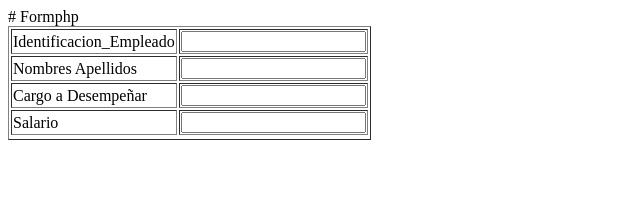
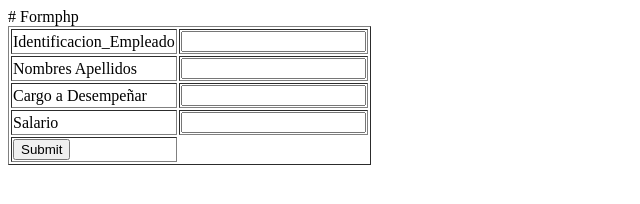
Before and after one commit to neider11/Formphp, a plain HTML site: page Index.html in a window 1280 px wide. Shown: the whole page, without its empty margins (0-640 px from the left). Drawn offline with Linux system fonts and the light colour scheme.

Commit message:
Update Index.html

```diff
--- a/Index.html
+++ b/Index.html
@@ -2,15 +2,16 @@
 <html>
  <head>
  </head>
+
    <body>
-    <form name="empleados" class="formulario" action="informacion.php" method="POST">
+<form name="empleados" class="formulario" action="information.php"  method="POTS">
 <table class="tabla" border="1">
   <tr>
 <td>Identificacion_Empleado</td>
 <td> <input type="text" name="Identificacion"</td>
 </tr>
 <tr>
-          <td> Nombres Apellidos</td>
+ <td>Nombres Apellidos</td>
 <td> <input type="text" name="NomApellidos"</td>
 </tr>
 <tr>
@@ -22,7 +23,8 @@
   <td> <input type="text" name="Salario"</td>
 </tr>
   <tr>
-          <td <input type="submit" values="Enviar Datos" class="boton> </td>
+ <td> <input type="submit" values="Enviar Datos" class="boton"></td>
+</tr>
 </tr>
 </table>
 </form>
```
Lines whose indentation alone changed are shown as unchanged.
